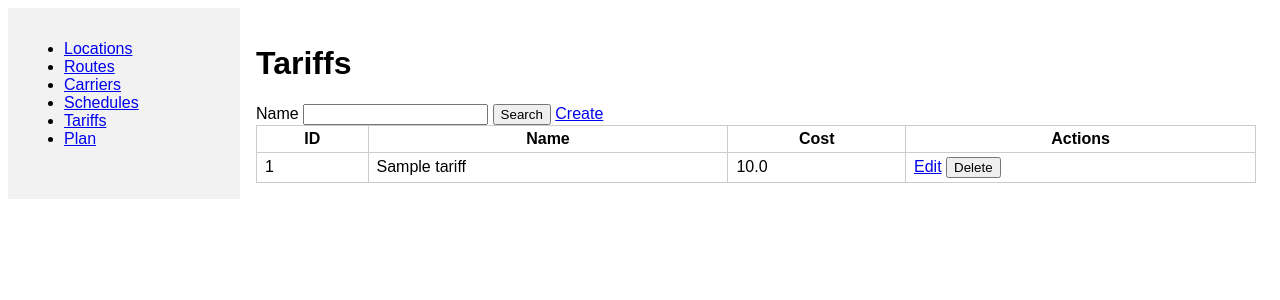
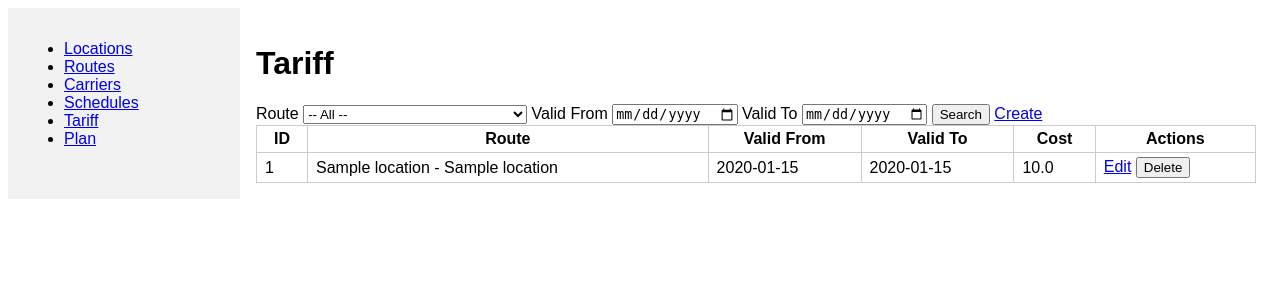
Before and after one commit to ha2va/ONAI_POC, a Flask app: page /tariffs/list in a window 1280 px wide. Shown: the top 300 px of the page. Run offline with Flask 3, Linux system fonts and the light colour scheme; tables that the repository leaves empty hold one stand-in row (values such as "Sample post").

Commit message:
Update plan and tariff management

```diff
--- a/app.py
+++ b/app.py
@@ -1,6 +1,6 @@
 from flask import Flask, g, jsonify, render_template, request, redirect, url_for
 import sqlite3
-from datetime import timedelta
+from datetime import datetime, timedelta
 
 app = Flask(__name__)
 DATABASE = 'db/onai_route.db'
@@ -88,8 +88,11 @@ CREATE TABLE IF NOT EXISTS LocationCoverage (
 
 CREATE TABLE IF NOT EXISTS Tariff (
     id INTEGER PRIMARY KEY AUTOINCREMENT,
-    name TEXT,
-    cost REAL
+    route_id INTEGER,
+    valid_from DATE,
+    valid_to DATE,
+    cost REAL,
+    FOREIGN KEY (route_id) REFERENCES Route(id)
 );
 '''
 
@@ -158,19 +161,50 @@ def find_plans(origin_id, dest_id):
     dfs(origin_id, [], {origin_id})
     result = []
     for plan_routes in plans:
-        total_cost = sum(r['base_cost'] or 0 for r in plan_routes)
         total_lead = sum(r['lead_time'] or 0 for r in plan_routes)
-        result.append({'routes': plan_routes, 'total_cost': total_cost, 'total_lead_time': total_lead})
+        result.append({'routes': plan_routes, 'total_lead_time': total_lead})
     return result
 
 
-def find_plans_with_tariff(origin_id, dest_id, daily_tariff):
-    """Return plans including tariff costs based on lead time."""
+def get_tariff_cost(route_id, date_str):
+    """Return the tariff cost for a route on a specific date."""
+    row = query_db(
+        "SELECT cost FROM Tariff WHERE route_id=? AND date(?) BETWEEN valid_from AND valid_to",
+        [route_id, date_str], one=True)
+    return row['cost'] if row else None
+
+
+def recommend_plans(origin_id, dest_id, start_date, end_date):
     plans = find_plans(origin_id, dest_id)
+    start_dt = datetime.strptime(start_date, '%Y-%m-%d').date()
+    end_dt = datetime.strptime(end_date, '%Y-%m-%d').date()
     for plan in plans:
-        duration = timedelta(days=plan['total_lead_time'])
-        plan['tariff_cost'] = duration.days * daily_tariff
-        plan['total_cost_with_tariff'] = plan['total_cost'] + plan['tariff_cost']
+        best_cost = None
+        best_date = None
+        date = start_dt
+        last_start = end_dt - timedelta(days=plan['total_lead_time'])
+        best_costs = None
+        while date <= last_start:
+            total = 0
+            costs = []
+            valid = True
+            for r in plan['routes']:
+                cost = get_tariff_cost(r['id'], date.strftime('%Y-%m-%d'))
+                if cost is None:
+                    valid = False
+                    break
+                costs.append(cost)
+                total += cost
+            if valid and (best_cost is None or total < best_cost):
+                best_cost = total
+                best_date = date
+                best_costs = costs
+            date += timedelta(days=1)
+        plan['total_cost'] = best_cost
+        plan['recommended_start'] = best_date.strftime('%Y-%m-%d') if best_date else None
+        if best_costs:
+            for r, c in zip(plan['routes'], best_costs):
+                r['tariff_cost'] = c
     return plans
 
 
@@ -351,32 +385,47 @@ def delete_schedule(id):
 
 @app.route('/tariffs/list')
 def list_tariffs():
-    query = "SELECT * FROM Tariff WHERE 1=1"
+    base_query = (
+        "SELECT t.*, o.name as origin_name, d.name as destination_name "
+        "FROM Tariff t "
+        "LEFT JOIN Route r ON t.route_id=r.id "
+        "LEFT JOIN Location o ON r.origin_id=o.id "
+        "LEFT JOIN Location d ON r.destination_id=d.id WHERE 1=1"
+    )
     params = []
-    if request.args.get('name'):
-        query += " AND name LIKE ?"
-        params.append('%' + request.args['name'] + '%')
-    rows = query_db(query, params)
-    return render_template('tariffs.html', rows=rows)
+    if request.args.get('route_id'):
+        base_query += " AND t.route_id=?"
+        params.append(request.args['route_id'])
+    if request.args.get('valid_from'):
+        base_query += " AND t.valid_from >= ?"
+        params.append(request.args['valid_from'])
+    if request.args.get('valid_to'):
+        base_query += " AND t.valid_to <= ?"
+        params.append(request.args['valid_to'])
+    rows = query_db(base_query, params)
+    routes = query_db("SELECT r.id, o.name as origin_name, d.name as destination_name FROM Route r LEFT JOIN Location o ON r.origin_id=o.id LEFT JOIN Location d ON r.destination_id=d.id")
+    return render_template('tariffs.html', rows=rows, routes=routes)
 
 
 @app.route('/tariffs/new', methods=['GET', 'POST'])
 def new_tariff():
+    routes = query_db("SELECT r.id, o.name as origin_name, d.name as destination_name FROM Route r LEFT JOIN Location o ON r.origin_id=o.id LEFT JOIN Location d ON r.destination_id=d.id")
     if request.method == 'POST':
-        execute_db("INSERT INTO Tariff (name, cost) VALUES (?,?)",
-                   [request.form['name'], request.form.get('cost')])
+        execute_db("INSERT INTO Tariff (route_id, valid_from, valid_to, cost) VALUES (?,?,?,?)",
+                   [request.form['route_id'], request.form['valid_from'], request.form['valid_to'], request.form.get('cost')])
         return redirect(url_for('list_tariffs'))
-    return render_template('tariff_form.html', tariff=None)
+    return render_template('tariff_form.html', tariff=None, routes=routes)
 
 
 @app.route('/tariffs/edit/<int:id>', methods=['GET', 'POST'])
 def edit_tariff(id):
     tariff = query_db("SELECT * FROM Tariff WHERE id=?", [id], one=True)
+    routes = query_db("SELECT r.id, o.name as origin_name, d.name as destination_name FROM Route r LEFT JOIN Location o ON r.origin_id=o.id LEFT JOIN Location d ON r.destination_id=d.id")
     if request.method == 'POST':
-        execute_db("UPDATE Tariff SET name=?, cost=? WHERE id=?",
-                   [request.form['name'], request.form.get('cost'), id])
+        execute_db("UPDATE Tariff SET route_id=?, valid_from=?, valid_to=?, cost=? WHERE id=?",
+                   [request.form['route_id'], request.form['valid_from'], request.form['valid_to'], request.form.get('cost'), id])
         return redirect(url_for('list_tariffs'))
-    return render_template('tariff_form.html', tariff=tariff)
+    return render_template('tariff_form.html', tariff=tariff, routes=routes)
 
 
 @app.route('/tariffs/delete/<int:id>', methods=['POST'])
@@ -389,17 +438,21 @@ def delete_tariff(id):
 def plan():
     locations = query_db("SELECT id, name, type FROM Location")
     types = sorted({l['type'] for l in locations})
-    origin_type = dest_type = origin_id = dest_id = None
+    origin_type = dest_type = origin_id = dest_id = start_date = end_date = None
     plans = None
     if request.method == 'POST':
         origin_type = request.form.get('origin_type')
         dest_type = request.form.get('dest_type')
         origin_id = int(request.form.get('origin_id'))
         dest_id = int(request.form.get('dest_id'))
-        plans = find_plans(origin_id, dest_id)
+        start_date = request.form.get('start_date')
+        end_date = request.form.get('end_date')
+        plans = recommend_plans(origin_id, dest_id, start_date, end_date)
     return render_template('plan.html', types=types, locations=locations,
                            origin_type=origin_type, dest_type=dest_type,
-                           origin_id=origin_id, dest_id=dest_id, plans=plans)
+                           origin_id=origin_id, dest_id=dest_id,
+                           start_date=start_date, end_date=end_date,
+                           plans=plans)
 
 @app.route('/carriers')
 def get_carriers():
--- a/templates/base.html
+++ b/templates/base.html
@@ -19,7 +19,7 @@
         <li><a href="{{ url_for('list_routes') }}">Routes</a></li>
         <li><a href="{{ url_for('list_carriers') }}">Carriers</a></li>
         <li><a href="{{ url_for('list_schedules') }}">Schedules</a></li>
-        <li><a href="{{ url_for('list_tariffs') }}">Tariffs</a></li>
+        <li><a href="{{ url_for('list_tariffs') }}">Tariff</a></li>
         <li><a href="{{ url_for('plan') }}">Plan</a></li>
     </ul>
 </nav>
--- a/templates/plan.html
+++ b/templates/plan.html
@@ -10,6 +10,7 @@
             {% endfor %}
         </select>
         <select name="origin_id" id="origin_id"></select>
+        출발일 <input type="date" name="start_date" value="{{ start_date }}">
     </div>
     <div>
         도착지 :
@@ -19,12 +20,13 @@
             {% endfor %}
         </select>
         <select name="dest_id" id="dest_id"></select>
+        도착일 <input type="date" name="end_date" value="{{ end_date }}">
     </div>
     <button type="submit">Plan 추천</button>
 </form>
 {% if plans %}
     {% for plan in plans %}
-        <h3>Plan {{ loop.index }} - Routes: {{ plan.routes|length }}, Cost Sum: {{ plan.total_cost }}, Lead Time Sum: {{ plan.total_lead_time }}</h3>
+        <h3>Plan {{ loop.index }} - Routes: {{ plan.routes|length }}, Recommended Start: {{ plan.recommended_start }}, Cost Sum: {{ plan.total_cost }}, Lead Time Sum: {{ plan.total_lead_time }}</h3>
         <table>
             <tr>
                 <th>#</th><th>ID</th><th>Origin</th><th>Destination</th><th>Cost</th><th>Lead Time</th>
@@ -35,7 +37,7 @@
                 <td>{{ r['id'] }}</td>
                 <td>{{ r['origin_name'] }}</td>
                 <td>{{ r['destination_name'] }}</td>
-                <td>{{ r['base_cost'] }}</td>
+                <td>{{ r['tariff_cost'] }}</td>
                 <td>{{ r['lead_time'] }}</td>
             </tr>
             {% endfor %}
--- a/templates/tariffs.html
+++ b/templates/tariffs.html
@@ -1,19 +1,29 @@
 {% extends 'base.html' %}
 {% block content %}
-<h1>Tariffs</h1>
+<h1>Tariff</h1>
 <form method="get">
-    Name <input type="text" name="name" value="{{ request.args.get('name','') }}">
+    Route
+    <select name="route_id">
+        <option value="">-- All --</option>
+        {% for r in routes %}
+            <option value="{{ r['id'] }}" {% if request.args.get('route_id') == r['id']|string %}selected{% endif %}>{{ r['origin_name'] }} - {{ r['destination_name'] }}</option>
+        {% endfor %}
+    </select>
+    Valid From <input type="date" name="valid_from" value="{{ request.args.get('valid_from','') }}">
+    Valid To <input type="date" name="valid_to" value="{{ request.args.get('valid_to','') }}">
     <input type="submit" value="Search">
     <a href="{{ url_for('new_tariff') }}">Create</a>
 </form>
 <table>
 <tr>
-    <th>ID</th><th>Name</th><th>Cost</th><th>Actions</th>
+    <th>ID</th><th>Route</th><th>Valid From</th><th>Valid To</th><th>Cost</th><th>Actions</th>
 </tr>
 {% for t in rows %}
 <tr>
     <td>{{ t['id'] }}</td>
-    <td>{{ t['name'] }}</td>
+    <td>{{ t['origin_name'] }} - {{ t['destination_name'] }}</td>
+    <td>{{ t['valid_from'] }}</td>
+    <td>{{ t['valid_to'] }}</td>
     <td>{{ t['cost'] }}</td>
     <td>
         <a href="{{ url_for('edit_tariff', id=t['id']) }}">Edit</a>
```
Also changed, not shown: templates/tariff_form.html (+8 -1 lines), 1 other file.
